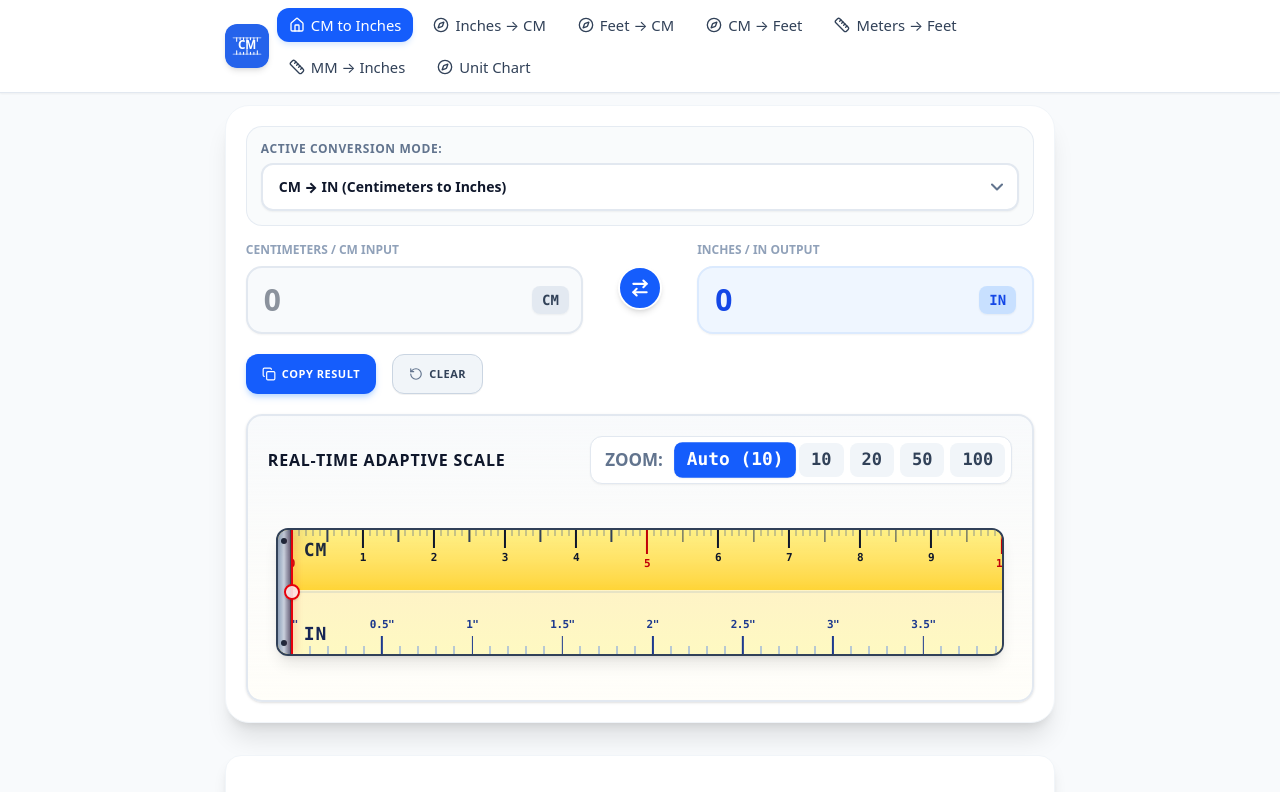
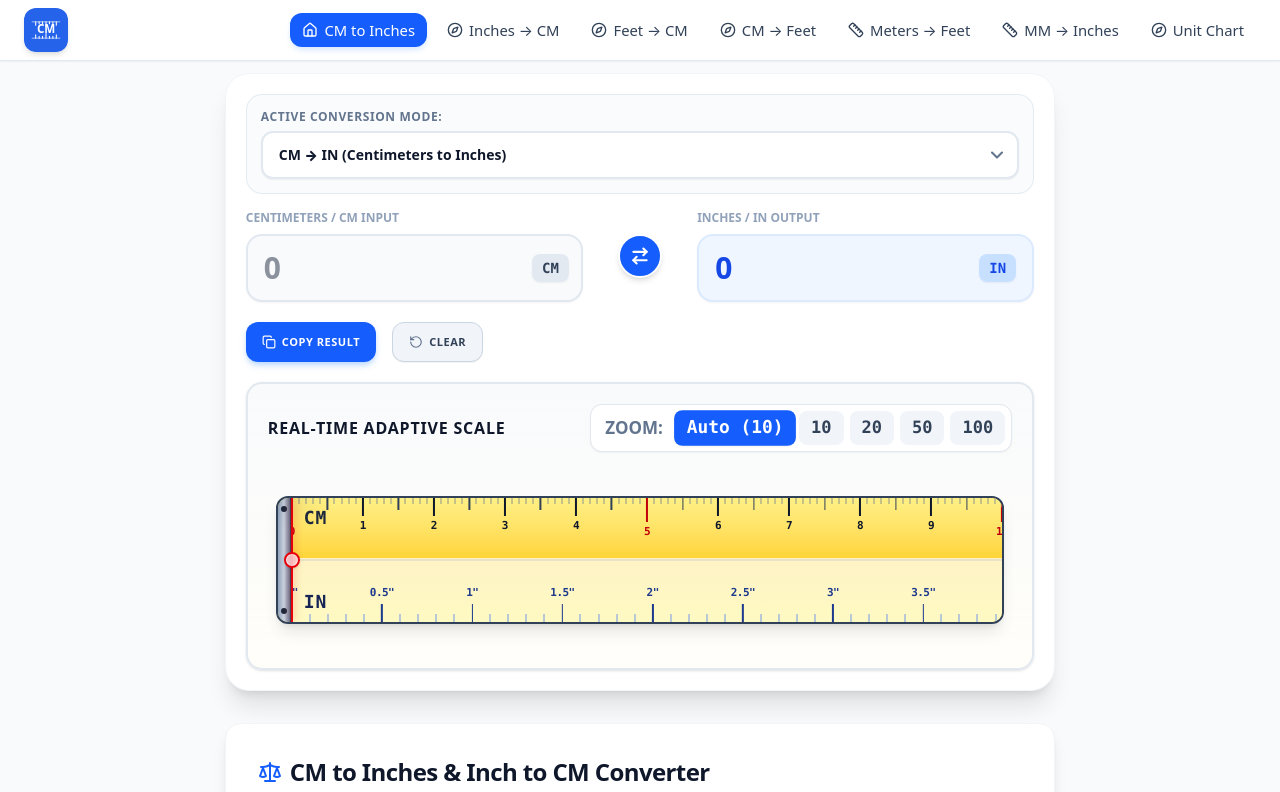
Before and after one commit to umakant345435t/cmtoinchesuk, a React (Vite) app: page / in a window 1280 px wide. Shown: the top 792 px of the page. Built offline with nearby package versions, Linux system fonts and the light colour scheme.

Commit message:
Updated UIX

```diff
--- a/src/components/Navigation.tsx
+++ b/src/components/Navigation.tsx
@@ -49,15 +49,15 @@ export function Navigation({ currentPath, onNavigate }: NavigationProps) {
 
   return (
     <header className="w-full bg-white text-slate-950 border-b border-slate-200 shadow-xs" id="header-navigation">
-      <div className="w-full lg:w-[68%] max-w-[900px] mx-auto px-3 sm:px-5 py-2 flex flex-col gap-1.5">
-        {/* Top Row: Brand Logo (SVG only), Desktop Header Links & Mobile Hamburger Toggle */}
+      <div className="max-w-7xl mx-auto px-4 md:px-6 py-2 flex flex-col gap-1.5">
+        {/* Top Row: Brand Logo (SVG only, aligned with Footer logo), Desktop Header Links (single line) & Mobile Hamburger Toggle */}
         <div className="flex flex-col lg:flex-row lg:items-center lg:justify-between gap-2">
-          <div className="flex items-center justify-between w-full lg:w-auto">
+          <div className="flex items-center justify-between w-full lg:w-auto shrink-0">
             {/* Brand Identity with Blue-600 High Contrast SVG Logo ONLY (no text beside it) */}
             <a
               href="/"
               onClick={(e) => handleLinkClick(e, '/')}
-              className="cursor-pointer flex items-center group focus:outline-none"
+              className="cursor-pointer flex items-center group focus:outline-none shrink-0"
               title="Home - CM to Inches Converter"
             >
               <svg
@@ -90,8 +90,8 @@ export function Navigation({ currentPath, onNavigate }: NavigationProps) {
             </button>
           </div>
 
-          {/* Desktop Primary Navigation Links (7 items only, 14.8px unbolded font size) */}
-          <nav aria-label="Main Navigation" className="hidden lg:flex flex-wrap items-center gap-1.5 xl:gap-2">
+          {/* Desktop Primary Navigation Links (7 items fixed in a single horizontal line, 14.8px unbolded) */}
+          <nav aria-label="Main Navigation" className="hidden lg:flex flex-nowrap items-center gap-1 xl:gap-2 whitespace-nowrap">
             {desktopHeaderLinks.map((link) => {
               const isActive = currentPath === link.path;
               const Icon = link.icon;
@@ -101,7 +101,7 @@ export function Navigation({ currentPath, onNavigate }: NavigationProps) {
                   href={link.path}
                   onClick={(e) => handleLinkClick(e, link.path)}
                   aria-current={isActive ? 'page' : undefined}
-                  className={`px-3 py-1.5 rounded-xl text-[14.8px] font-normal transition-all duration-150 flex items-center gap-1.5 whitespace-nowrap shrink-0 cursor-pointer ${
+                  className={`px-2.5 xl:px-3 py-1.5 rounded-xl text-[14.8px] font-normal transition-all duration-150 flex items-center gap-1.5 whitespace-nowrap shrink-0 cursor-pointer ${
                     isActive
                       ? 'bg-blue-600 text-white shadow-md shadow-blue-100'
                       : 'text-slate-700 hover:text-blue-600 hover:bg-slate-100'
```
Also changed, not shown: prerender.js (+2 -2 lines), public/assets/aistudio/Screenshot_2026-11-12_085135_89d0b94c.png (added).
